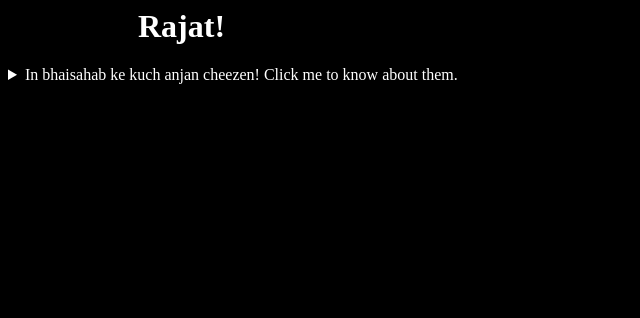
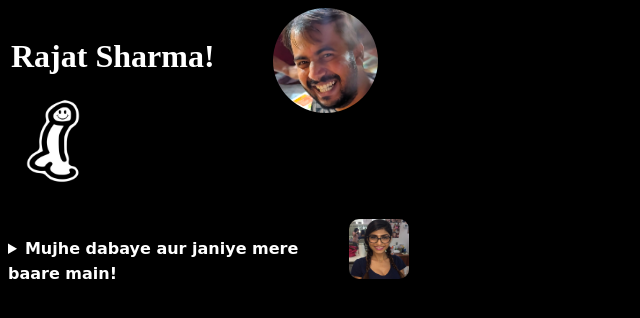
Before and after one commit to asadkhan7865571/Asad-is-experimenting, a plain HTML site: page index.html in a window 1280 px wide. Shown: the whole page, without its empty margins (0-640 px from the left). Drawn offline with Linux system fonts and the light colour scheme; a web font is replaced by a local one.

Commit message:
new changes

```diff
--- a/common.css
+++ b/common.css
@@ -1,6 +1,7 @@
 h1{
-    margin-left: 130px;
+    margin-left: 3px;
     color: white;
+    margin-top: 30px;
   }
   p{
     color: white;
@@ -11,3 +12,69 @@ h1{
   summary{
     color:white;
   }
+  .icon{
+    border-radius: 50px;
+  }
+  .rajat-1{
+    width: 105px;
+    height: 105px;
+    border-radius: 100px;
+    object-fit: cover;
+
+
+}
+.grid-div{
+    display: grid;
+    grid-template-columns: 250px 170px;
+}
+
+.h1-div{
+    margin-right: 10px;
+    border: soli;
+    border-color: white;
+}
+.rajat-1-div{
+    margin-left: 15px;
+    border: soli;
+    border-color: white;
+}
+.details-1{
+    margin-top: 40px;
+    font-family: "Edu AU VIC WA NT Hand", cursive;
+    font-weight: bold;
+
+}
+.summary-1{
+    line-height: 25px;
+}
+.mia-khalifa{
+    width: 60px;
+    height: 60px;
+    border-radius: 10px;
+}
+.grid-2{
+    display: grid;
+    grid-template-columns:336px 50px;
+}
+.details-1-div{
+    border: soli;
+    border-color: white;
+}
+.mia-khalifa-div{
+    margin-top: 23px;
+    margin-left: 5px;
+}
+.dick-1{
+    width: 90px;
+    margin-bottom: 10px;
+}
+.rajat-details{
+    font-family: arial;
+}
+.rajat-ganja{
+    width: 80px;
+    height: 80px;
+    object-fit: cover;
+    border-radius: 30px;
+    margin-top: 10px;
+}
--- a/experiment.css
+++ b/experiment.css
@@ -0,0 +1,3 @@
+.rajat-1{
+    width: 70px;
+}
--- a/index.html
+++ b/index.html
@@ -7,19 +7,56 @@
 	Asad is experimenting
 	</title>
   <link rel="stylesheet" href="/common.css">
-  <link rel="styesheet" href="/experiment.css">
-  <link rel="icon" href="/Thumbnails/6167734154620421058.jpg" type="image">
-
+  <link class="icon" rel="icon" href="/Thumbnails/6167734154620421058.jpg" type="image/jpeg">
+  <link rel="preconnect" href="https://fonts.googleapis.com">
+  <link rel="preconnect" href="https://fonts.gstatic.com" crossorigin>
+  <link href="https://fonts.googleapis.com/css2?family=Edu+AU+VIC+WA+NT+Hand:wght@400..700&family=Roboto:ital,wght@0,100;0,300;0,400;0,500;0,700;0,900;1,100;1,300;1,400;1,500;1,700;1,900&display=swap" rel="stylesheet">
 </head>
 <body style="background-color:black">
-  <h1>
-    Rajat!
-  </h1>
-  <details>
-    <summary>
-      In bhaisahab ke kuch anjan cheezen! Click me to know about them.
-    </summary><br>
-    Soch ke likhta hun
-  </details>
+
+ <div class="grid-div">
+
+  <div class="h1-div">
+    <h1>
+      Rajat Sharma!
+    </h1>
+
+    <img class="dick-1" src="/Thumbnails/penis-cock-dick-sticker-removebg-preview.png">
+  </div>
+
+ <div class="rajat-1-div">
+  <img class="rajat-1" src="/Thumbnails/6167734154620421058.jpg">
+ </div>
+
+
+ </div> <!--1st line grid div-->
+
+
+
+<div class="grid-2">
+
+    <div class="details-1-div">
+      <details class="details-1">
+        <summary class="summary-1">
+          Mujhe dabaye aur janiye mere baare main!
+        </summary><br>
+
+        <p class="rajat-details">
+         <strong>1.</strong> Mera Lund chota hai! Uppar dikhaya huwa lund
+         Varun ka hai jo mujhe bohat pasand hai.
+         <img class="rajat-ganja" src="/Thumbnails/download.png">
+        </p>
+
+      </details>
+    </div>
+
+
+    <div class="mia-khalifa-div">
+      <img class="mia-khalifa" src="/Thumbnails/mia khalifa.jpg">
+    </div>
+</div> <!--Grid 2-->
+
+
+
 </body>
 </html>
```
Also changed, not shown: Thumbnails/150106-mia-khalifa-830a.webp (added), Thumbnails/6167734154620421092.jpg (added), Thumbnails/mia khalifa.jpg (added), Thumbnails/penis-cock-dick-sticker-removebg-preview.png (added), 1 other file.
